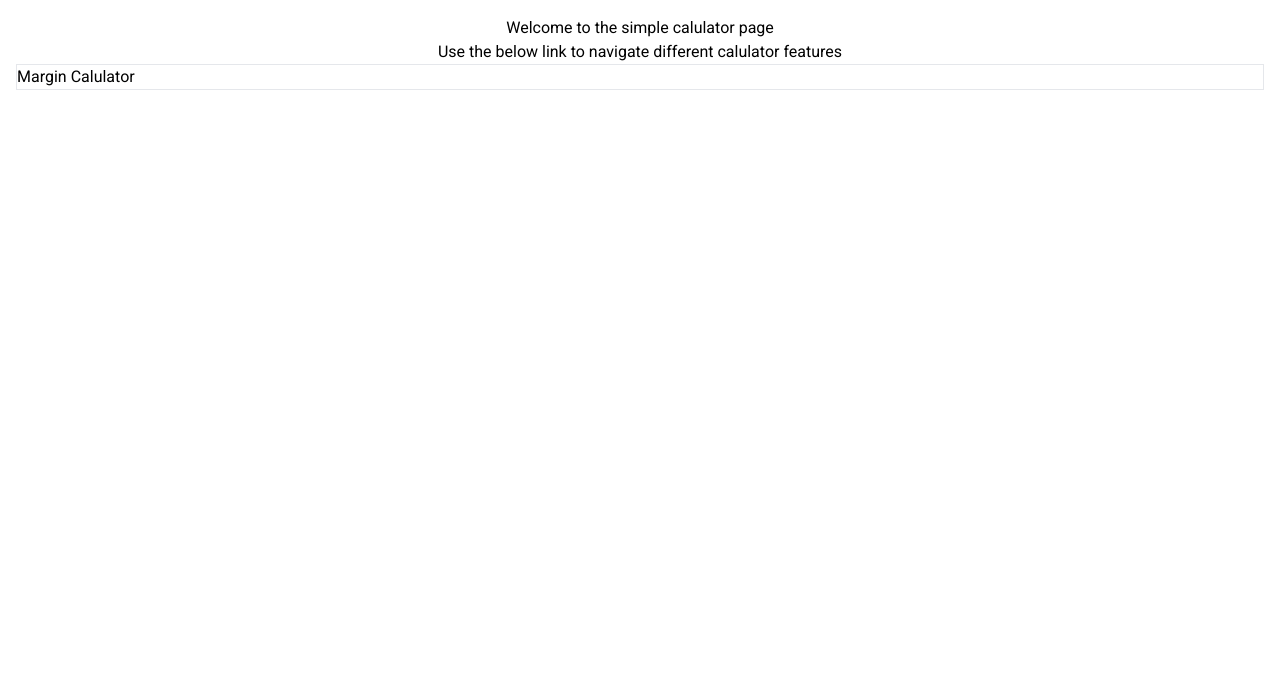
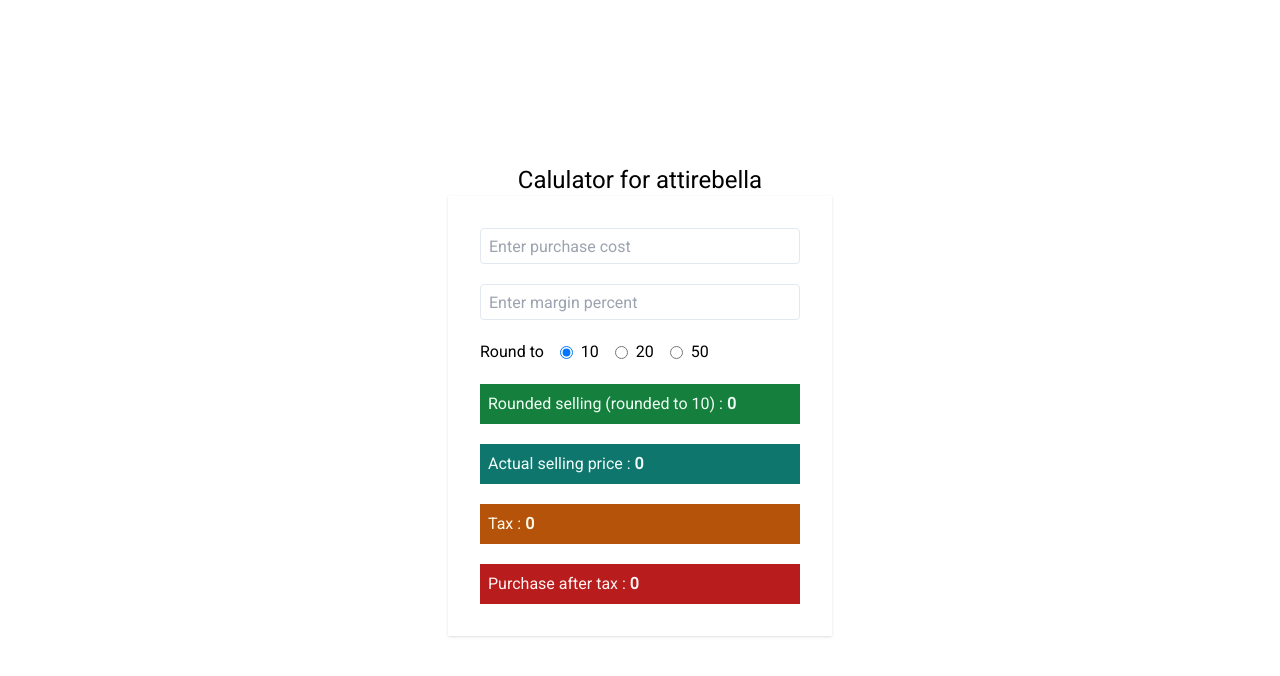
Before and after one commit to sonujaiswar/projectone, a Next.js app: page / in a window 1280 px wide. Shown: the top 676 px of the page. Built offline with nearby package versions, Linux system fonts and the light colour scheme.

Commit message:
lot of updates

```diff
--- a/src/app/layout.tsx
+++ b/src/app/layout.tsx
@@ -9,8 +9,8 @@
 });
 
 export const metadata: Metadata = {
-  title: "Create Next App",
-  description: "Generated by create next app",
+  title: "Calculator",
+  description: "Just for fun",
 };
 
 export default function RootLayout({
--- a/src/app/page.tsx
+++ b/src/app/page.tsx
@@ -1,17 +1,13 @@
-import Link from "next/link";
+import Calculate from "./bella/page";
 
 export default function Home() {
   return (
     <>
-      <div className="flex p-4 justify-center flex-col items-center">
-        <h3>Welcome to the simple calulator page</h3>
-        <p>Use the below link to navigate different calulator features </p>
-        <div className="flex justify-start items-start border w-full">
-          <ul>
-            <li>
-              <Link href="/margin">Margin Calulator</Link>
-            </li>
-          </ul>
+      <div className="flex p-4 justify-center flex-col items-center h-screen">
+        <h3 className="text-2xl ">Calulator for attirebella</h3>
+        {/* <p>Use the below link to navigate different calulator features </p> */}
+        <div className="flex justify-center items-center w-full">
+          <Calculate />
         </div>
       </div>
     </>
```
